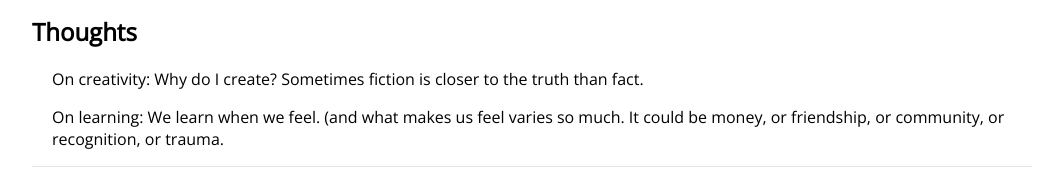
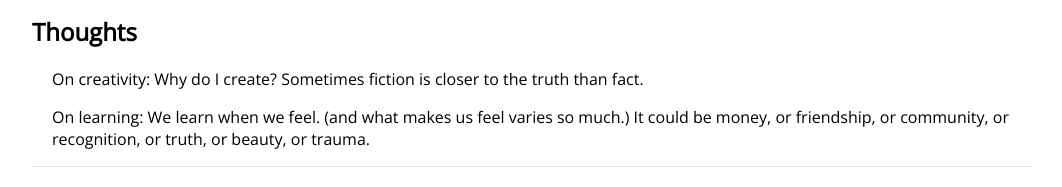
Before and after one commit to carynbear/carynbear.github.io, a Jekyll site: the page built from index.md, in a window 1280 px wide. Shown: the part 1306-1493 px from the top of the page, without its empty margins (108-1170 px from the left). Built offline with Jekyll 4.4.1, drawn with Linux system fonts in a browser that asks for light colours; our own code applies the rules of GitHub Pages for plain Markdown files.

Commit message:
Update index.md

```diff
--- a/index.md
+++ b/index.md
@@ -43,4 +43,4 @@
 ## Thoughts
 On creativity: Why do I create? Sometimes fiction is closer to the truth than fact.
 
-On learning: We learn when we feel. (and what makes us feel varies so much. It could be money, or friendship, or community, or recognition, or trauma.
+On learning: We learn when we feel. (and what makes us feel varies so much.) It could be money, or friendship, or community, or recognition, or truth, or beauty, or trauma.
```
